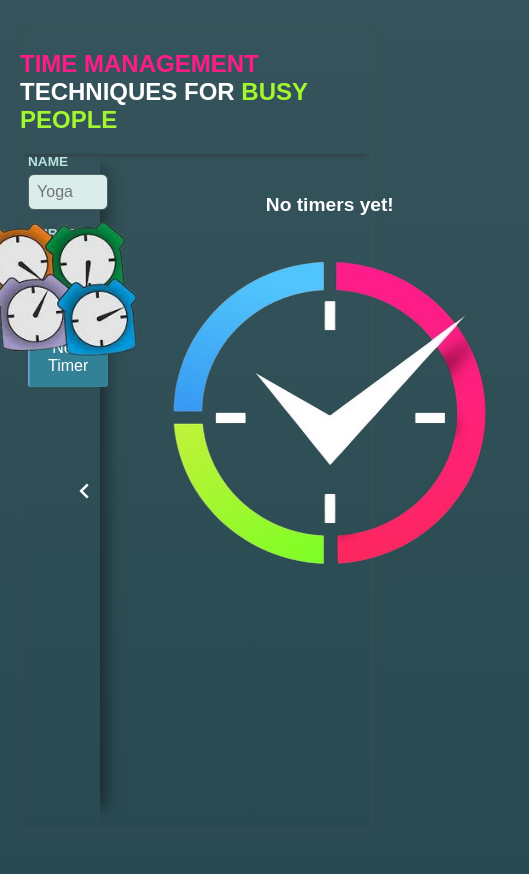
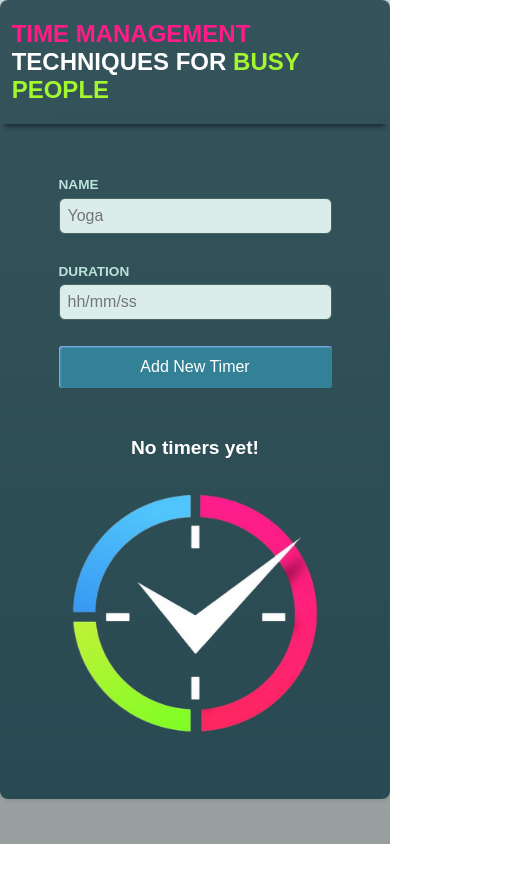
Before and after one commit to Lika-M/timer-hub, a React (Vite) app: page / in a window 390 px wide. Shown: the whole page, 529 px wide, since content can reach past the window. After the commit the page ends 844 px from the top, so only its background shows below. Built offline with nearby package versions, Linux system fonts and the light colour scheme; the HTML template or start-up script is replaced by a standard one; a web font is replaced by a local one.

Commit message:
Added media queries for responsive design.

```diff
--- a/src/App.scss
+++ b/src/App.scss
@@ -22,7 +22,7 @@ body {
 
 #root {
   max-width: 60rem;
-  margin: 50px auto;
+  margin: 6% 5%;
   background: $color-dashboard;
   border-radius: 8px;
   box-shadow: $box-shadow;
@@ -34,34 +34,65 @@ body {
   display: grid;
   grid-template-columns: 2fr 3fr;
   transition: grid-template-columns 0.5s linear;
+  justify-content: space-around;
   position: relative;
 
   &.expanded {
-    grid-template-columns: 45px 950px;
+    grid-template-columns: 45px 900px;
+  }
+}
+
+@media screen and (max-width: 1200px) {
+  #root {
+    margin: 4% 3%;
+  }
+
+  .main {
+    &.expanded {
+      grid-template-columns: 45px 850px;
+    }
   }
 }
 
 @media screen and (max-width: 1000px) {
-  #root {
-    margin: 30px 20px;
+  .main {
+    &.expanded {
+      grid-template-columns: 45px 750px;
+      grid-gap: 0.9em;
+    }
   }
 }
 
-//TODO sections responsive
+@media screen and (max-width: 900px) {
+  .main {
+    &.expanded {
+      grid-template-columns: 45px 700px;
+      grid-gap: 0.8em;
+    }
+  }
+}
 
 @media screen and (max-width: 800px) {
-  main {
+  .main,
+  .main.expanded {
+    width: 100%;
     grid-template-columns: 1fr;
+    grid-gap: 0.6em;
+  }
+
+  #root {
+    margin: 5%;
   }
 }
 
 @media screen and (max-width: 600px) {
-  body {
-    background: $color-dashboard;
+  .main,
+  .main.expanded {
+    grid-template-columns: 1fr;
+    margin: 0 auto;
   }
 
   #root {
-    padding: 0;
-    width: 90%;
+    margin: 0;
   }
 }
--- a/src/components/common/form/Form.scss
+++ b/src/components/common/form/Form.scss
@@ -11,11 +11,16 @@
    }
 }
 
+@media screen and (max-width: 1000px){
+   .add-form {
+      padding: 200px 40px 100px 40px;
+   }
+}
+
 @media screen and (max-width: 800px) {
    .add-form {
-      width: 60%;
-      margin: 0 auto;
-      padding: 20px;
+      padding: 40px;
+      margin: 0 40px;
    }
 }
 
@@ -24,9 +29,3 @@
       width: 80%;
    }
 }
-
-@media screen and (max-width: 500px) {
-   .add-form {
-      padding: 0;
-   }
-}
--- a/src/components/common/header/Header.scss
+++ b/src/components/common/header/Header.scss
@@ -1,13 +1,13 @@
 @import '../../../styles/main.scss';
 
 .header {
-    box-shadow: 0 5px 5px -5px #333;
+    box-shadow: 0 8px 5px -5px rgba(0, 0, 0, 0.45);
     min-height: 80px;
     display: flex;
     justify-content: center;
     align-items: center;
     overflow: hidden;
-
+    padding-inline: 3%;
 
     h2 {
         transform: translateX(600px);
@@ -21,7 +21,6 @@
         span:nth-child(3) {
             color: $color-card-green;
         }
-
     }
 
     button {
--- a/src/components/listOfTimers/ListOfTimers.scss
+++ b/src/components/listOfTimers/ListOfTimers.scss
@@ -2,12 +2,9 @@
 
 .main {
     width: auto;
+
     .timers {
-        margin: 40px 30px;
-    }
-
-    &.expanded {
-        width:100%;
+        position: relative;
     }
 }
 
@@ -15,6 +12,7 @@
     position: relative;
     left: 0;
     transition: left 0.5s linear;
+    padding: 30px 40px;
 
     .timers-list {
         @include timers-list;
@@ -25,7 +23,10 @@
 }
 
 .timers-wrapper.expanded {
-    left: -2%;
+    position: relative;
+    left: 50%;
+    transform: translate(-50%);
+    padding: 5% 1%;
 
     .timers-list {
         @include timers-list;
@@ -47,25 +48,87 @@
 
 .no-timers {
     @include header(1.2em);
+
     h2 {
         font-size: $fs-small;
-        margin:0;
+        margin: 0;
+    }
+}
+
+@media screen and (max-width: 1200px) {
+    .timers-wrapper.expanded {
+        .timers-list {
+            grid-template-columns: repeat(3, 1fr);
+        }
     }
 }
 
 @media screen and (max-width: 1000px) {
-    .timers-wrapper {
-        margin: 0 auto;
-    }
-
-    .timers-list {
-        grid-template-columns: 1fr;
-        justify-items: center;
+    .timers-wrapper.expanded {
+        .timers-list {
+            grid-template-columns: repeat(3, 1fr);
+            grid-gap: 0.8em;
+            padding: 10px;
+        }
     }
 }
 
 @media screen and (max-width: 800px) {
-    .timers-list {
-        grid-template-columns: repeat(3, 1fr);
+    .main {
+        width: auto;
+
+        .timers {
+            position: relative;
+            margin: 0 auto;
+
+            .timers-wrapper {
+                padding: 0;
+            }
+
+            .timers-wrapper.expanded {
+                margin: 0;
+                left: 50%;
+            }
+        }
+    }
+
+    .timers-wrapper,
+    .timers-wrapper.expanded {
+
+        .timers-list {
+            grid-template-columns: repeat(3, 1fr);
+        }
+    }
+
+    .no-timers {
+        img {
+            width: 60%;
+        }
     }
 }
+
+@media screen and (max-width: 750px) {
+    .timers-wrapper.expanded,
+    .timers-wrapper {
+        .timers-list {
+            grid-template-columns: repeat(2, 1fr);
+        }
+    }
+}
+
+@media screen and (max-width: 600px) {
+    .no-timers {
+        img {
+            width: 80%;
+        }
+    }
+}
+
+@media screen and (max-width: 500px) {
+    .timers-wrapper,
+    .timers-wrapper.expanded {
+        .timers-list {
+            grid-template-columns: 1fr;
+        }
+    }
+}
--- a/src/components/newTimer/newTimer.scss
+++ b/src/components/newTimer/newTimer.scss
@@ -21,10 +21,10 @@
         .add-form {
             visibility: hidden;
             opacity: 0;
+        }
 
-        }
         img {
-          opacity: 0;
+            opacity: 0;
         }
     }
 
@@ -48,7 +48,64 @@
         transition: opacity 0.5s linear 0.3s;
         opacity: 1;
     }
-
 }
 
-// TODO: rotate down the shadow and arrows
+@media screen and (max-width: 800px) {
+    .form {
+        width: 100%;
+        display: grid;
+        grid-template-columns: 1fr 2fr;
+
+        &.expanded {
+            .add-form {
+                width: 90%;
+                margin: 0 auto;
+
+                img {
+                    width: 25%;
+                    visibility: visible;
+                    opacity: 1;
+                    top: 40%;
+                    left: 20%;
+                }
+            }
+        }
+
+        svg {
+            display: none;
+        }
+
+        &.collapsed .add-form {
+            grid-template-columns: 1fr;
+            width: 100%;
+            margin: 0 auto;
+            padding: 8% 18%;
+            visibility: visible;
+            opacity: 1;
+
+            img {
+                opacity: 1;
+                top: 40%;
+                left: 20%;
+            }
+        }
+    }
+}
+
+@media screen and (max-width: 500px) {
+    .form {
+        grid-template-columns: 1fr;
+
+        &.expanded,
+        &.collapsed {
+            .add-form {
+                width: 100%;
+                padding: 10% 15%;
+
+                img {
+                    visibility: hidden;
+                }
+            }
+        }
+    }
+}
--- a/src/components/singleTimer/SingleTimer.scss
+++ b/src/components/singleTimer/SingleTimer.scss
@@ -3,7 +3,6 @@
 .timers-wrapper {
     li {
         @include list-item;
-
         color: $color-card-yellow;
         border: 6px solid $color-card-yellow;
 
@@ -130,27 +129,3 @@
         }
     }
 }
-
-@media screen and (max-width: 500px) {
-
-    .timers-wrapper .timers-list {
-        grid-template-columns: 1fr;
-        width: 80%;
-        margin: 0 auto;
-
-        li article {
-            h2 {
-                @include header($fs-smallest);
-            }
-
-            p,
-            p:nth-child(3) {
-                font-size: $fs-smallest;
-            }
-
-            p:nth-child(2) {
-                font-size: $fs-smallest;
-            }
-        }
-    }
-}
```
